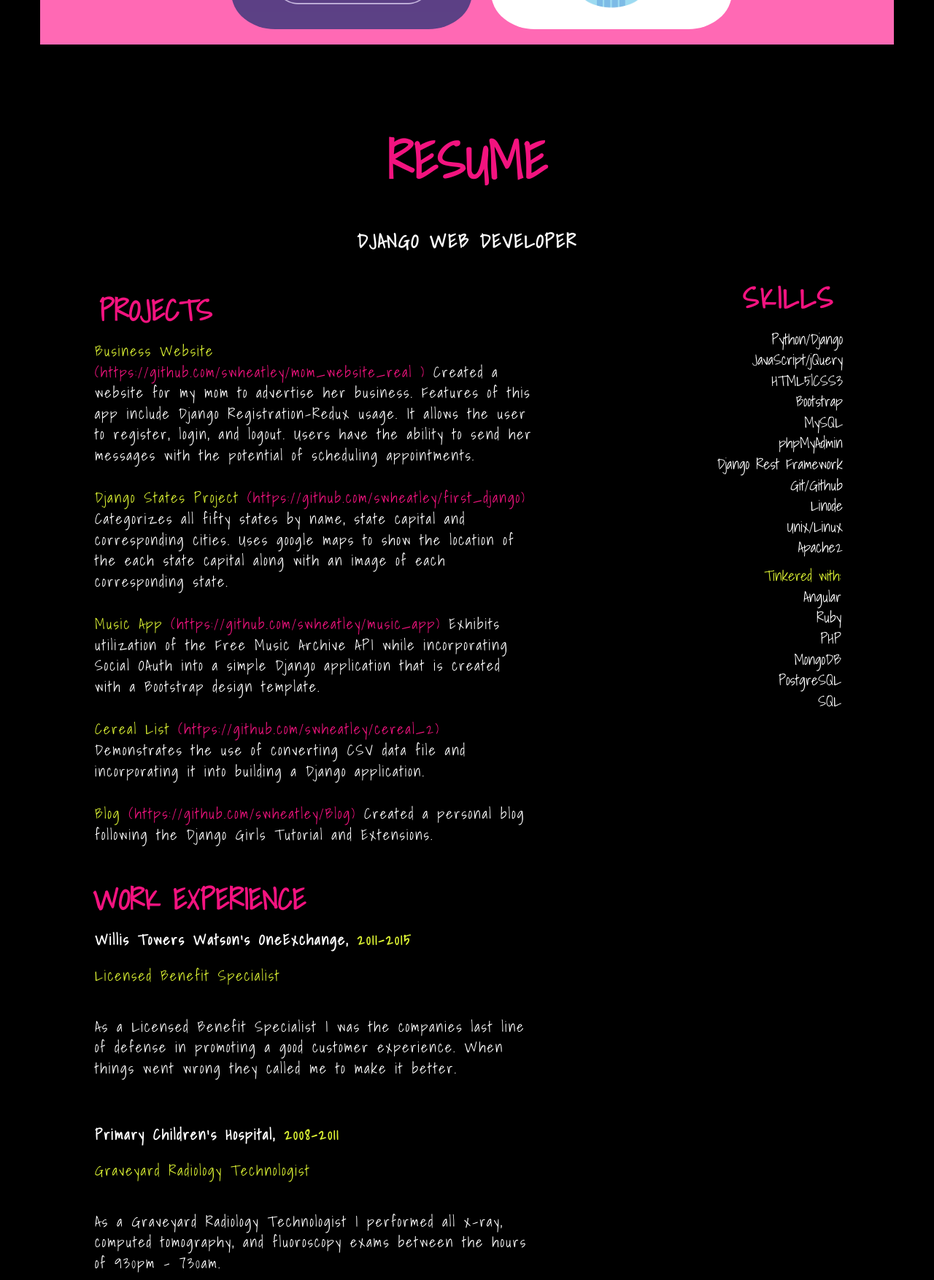
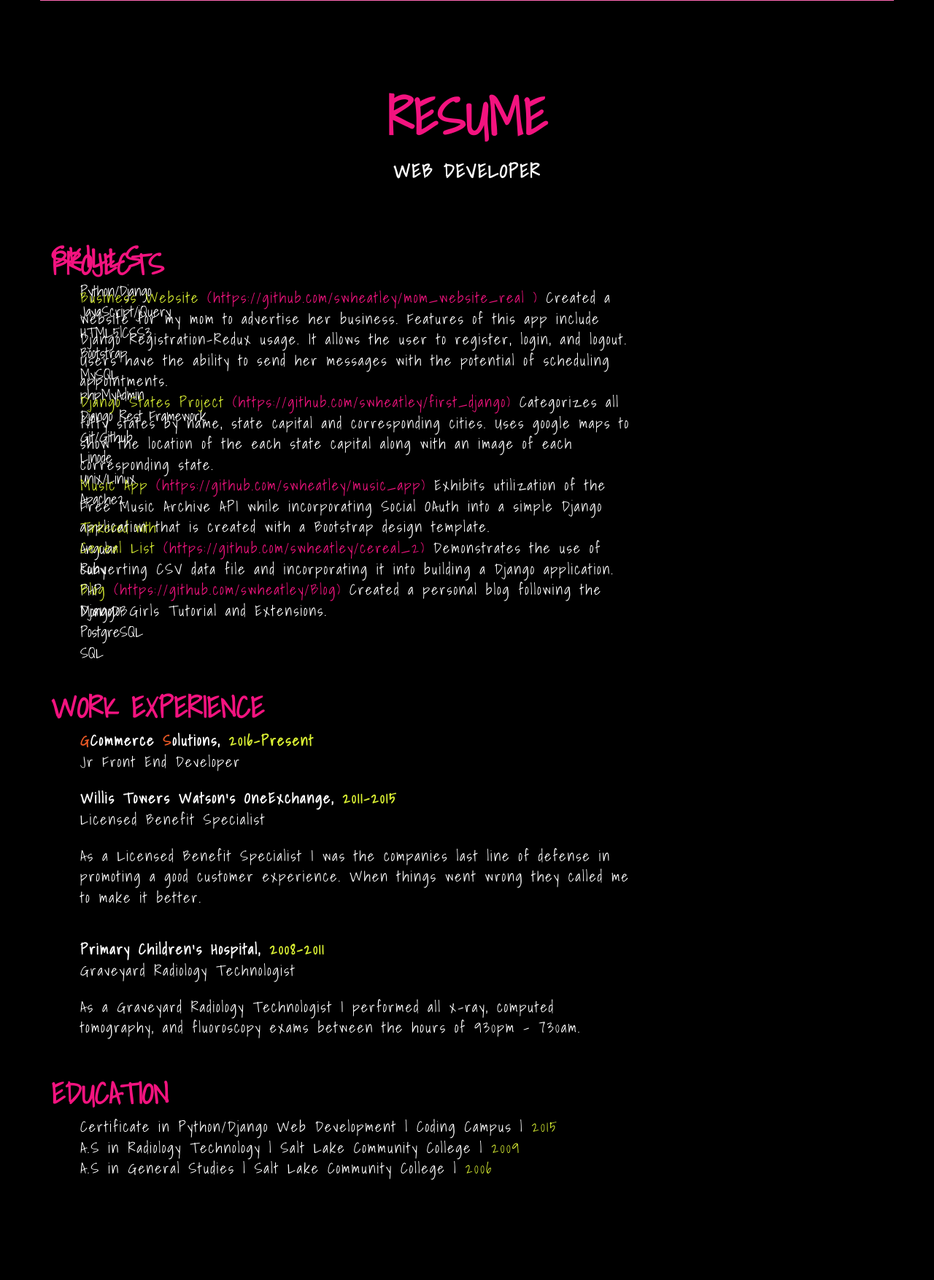
Before and after one commit to swheatley/shaylee_hansen_portfolio, a Django app: page / in a window 1280 px wide. Shown: the part 3347-5101 px from the top of the page at 73% size. Run offline with Django 3.2, Linux system fonts and the light colour scheme; some libraries are stand-ins or nearby versions.

Commit message:
Implemented flex-box to the mystyle.css and refactored code

```diff
--- a/portfolio/static/css/mystyle.css
+++ b/portfolio/static/css/mystyle.css
@@ -2,6 +2,8 @@
 body{
     background-color: black;
     font-family: 'Shadows Into Light', cursive !important;
+    //width: 750px;
+    height: 750px;
 }
 .linkedin{
     width: 400px;
@@ -60,16 +62,19 @@
     background-color: hotpink;
     padding:20px;
 }
-/* Blog */
 
-.blog_images ul{
-    display: inline;
+.portfolio-item{
+  display: flex;
+  flex-direction: column;
+  align-items: center;
+
 }
+
 /* Resume */
-
-h2.black-2{
-
-    text-align: center;
+.main-content{
+  display: flex;
+  flex-direction: column;
+  flex-wrap: wrap;
 
 }
 .black-2{
@@ -77,106 +82,108 @@
     color: #F3137F;
     font-family: 'Shadows Into Light', cursive
 }
-
-.web-developer{
-    letter-spacing: 2px;
-    color: white;
-    margin-top: 5%;
-    text-align: center;
-    font-family: 'Shadows Into Light', cursive
-}
 h2.black-2{
-
-    text-align: Center;
     font-size: 70px;
 
 }
 h3.black-2, .github{
     color: #F3137F;
 }
-h3.black-2, .work-section, .education-section{
-    text-align: left;
+li.title, .title{
+    color: #DCF233;
+
+}
+p{
+    color: white;
+}
+p:hover{
+    color:#18bc9c;
 }
 #resume{
     color: #F3137F;
 }
+.web-developer{
+    letter-spacing: 2px;
+    color: white;
+    font-family: 'Shadows Into Light', cursive
+}
+.main-content-small{
+  display: flex;
+  flex-wrap: wrap;
+  flex-direction: column;
+  position: relative;
+  bottom: 601px
+}
+.g-commerce{
+  color: #EA5825;
+}
+
+.skills-section{
+  align-self: flex-end;
+  margin-top: 50px;
 
 
+}
+h3.skill-section{
+    font-size: 40px;
+}
 .skill-section,.education-section li, .projects li,.work-section li, p{
+    font-size: 20px;
     color: white;
     list-style-type: none;
     letter-spacing: 2px;
-    padding: 10px;
-    font-size: 20px;
 }
-h3.skill-section{
-    text-align: right;
-    margin-right: 5%;
-    font-size: 40px;
-}
- .languages li, .familiar{
-    display:block;
-    color: white;
-    letter-spacing: 4,px;
-    font-size: 20px;
-    text-align: right;
-    list-style-type: none;
-    margin-right: 5%;
-
+.languages li, .familiar{
+  color: white;
+  letter-spacing: 4,px;
+  font-size: 20px;
+  list-style-type: none;
 
 
 }
-.languages ul{
-    text-align: left;
+.resume-section{
+  display: flex;
+  flex-wrap: wrap;
+  flex-direction: column;
+  align-items: center;
+}
+.projects{
+  display: flex;
+  flex-direction: column;
+  flex-wrap: wrap;
 
 }
- .projects  {
+.project-heading ,h3.education-section{
+  font-size: 40px;
+}
+ .list-section{
+     max-width: 70%;
 
-    text-align: left;
-      margin-top: -53%;
-    margin-right: 40%;
+ }
+.work-section{
+  display: flex;
+  flex-direction: column;
+  flex-wrap: wrap;
+}
+h3.work-section{
+  font-size: 40px;
+}
+.employer-name{
+    font-weight: bolder;
+}
+.education-section{
+  display: flex;
+  flex-direction: column;
+  flex-wrap: wrap;
 }
 
-.projects li{
-
-    margin: 10px;
-    display: block;
-}
-
-.project-heading ,h3.education-section{
-    margin-left: 4%;
-    font-size: 40px;
-}
-h3.work-section{
-    margin-left: 5%;
-    font-size: 40px;
-}
 .django{
     color: black;
     font-weight: bolder;
     font-size: 15px;
-    padding: 10px;
-}
-p{
-    color: white;
 
 }
-p:hover{
-    color:#18bc9c;
-}
-.educaiton-section, .work-section{
-    margin: 10px;
-    margin-right: 40%;
-    text-align: left;
 
-}
-.employer-name{
-    font-weight: bolder;
-}
-li.title, .title{
-    color: #DCF233;
-
-}
 
 /* Mobile Responsive */
 
@@ -184,22 +191,3 @@
   margin-left: -9px;
   margin-top: -8px;
 }
-/*#resume{
-    background-color: black;
-}
-
-
-.skill-section,.education-section li, .projects li,.work-section li, p{
-    color: white;
-    list-style-type: none;
-    letter-spacing: 2px;
-    padding: 10px;
-
-}
- .languages li{
-    display:inline;
-    color: white;
-    letter-spacing: 4,px;
-    font-size: 20px;
-}
-*/
--- a/portfolio/templates/index2.html
+++ b/portfolio/templates/index2.html
@@ -123,7 +123,7 @@
                 </div>
             </div>
             <div class="row">
-                <div class="col-sm-4 portfolio-item">
+                <div class="col-sm-4 portfolio-item portfolio-github">
                     <a href="#portfolioModal1" class="portfolio-link" data-toggle="modal">
                         <img style="width: 360px; height: 288px;" src="{% static 'images/portfolio/gitkitty.jpg'%}" class="img-responsive" alt="">
                         <a href='https://github.com/swheatley'>
@@ -212,7 +212,6 @@
 
         <div class="row">
             <div class="col-lg-4 col-lg-offset-2">
-
                 <div class="col-lg-8 col-lg-offset-2 text-center">
                 </div>
             </div>
@@ -224,14 +223,15 @@
 
 
     <section id="resume">
-        <div class="container">
+        <div class="container resume-section">
             <div class="row">
                 <div class="col-sm-12 col-md-12 col-lg-12">
+                  <div class="resume-section">
                       <h2 class="black-2 resume">Resume</h2>
-                    <h3 class="web-developer">Django Web Developer</h3>
-
-
-                    <div class="col-lg-12">
+                      <h3 class="web-developer">Web Developer</h3>
+                  </div>
+                  <div class="main-content">
+                    <div class="col-lg-12 skills-section">
                         <div class="row">
                             <h3 class="black-2 skill-section">Skills</h3>
                             <ul class="languages">
@@ -258,10 +258,11 @@
                             </ul>
                         </div>
                     </div>
-                    <div class="col-lg-12">
+                  <div class="main-content-small">
+                    <div class="col-sm-12 col-md-12 col-lg-12">
                         <div class="row">
-                            <ul class="projects">
                           <h3 class="black-2 project-heading">Projects</h3>
+                            <ul class="projects  list-section">
                                 <li><span class="title">Business Website</span> <span class="github">(https://github.com/swheatley/mom_website_real )</span> Created a website for my mom to advertise her business. Features of this app include Django Registration-Redux
                                     usage. It allows the user to register, login, and logout. Users have the ability to send her messages with the potential of scheduling appointments.</li>
 
@@ -285,7 +286,10 @@
                         <div class="row">
                             <br/>
                             <h3 class="black-2 work-section">Work Experience</h3>
-                            <ul class="work-section">
+                            <ul class="work-section list-section">
+                              <li class="employer-name"><span class="g-commerce">G</span>Commerce <span class="g-commerce">S</span>olutions, <span class="title">2016-Present</span></li>
+                              <li class="title">Jr Front End Developer</li>
+                              <br />
                                 <li class="employer-name">Willis Towers Watson’s OneExchange, <span class="title">2011-2015</span></li>
                                 <li class="title">Licensed Benefit Specialist</li>
                                 <br />
@@ -303,56 +307,24 @@
                         <div class="row">
                             <br/>
                             <h3 class="black-2 education-section">Education</h3>
-                            <ul class="education-section">
+                            <ul class="education-section  list-section">
                                 <li>Certificate in Python/Django Web Development | Coding Campus | <span class="title">2015</li>
                                     <li>A.S in Radiology Technology | Salt Lake Community College |<span class="title"> 2009</span></li>
                                 <li>A.S in General Studies | Salt Lake Community College | <span class="title">2006</span></li>
                             </ul>
                         </div>
                     </div>
-
-
                   </div>
             </div>
         </div>
-    </section>
-
-
+      </div>
       <!-- Scroll to Top Button (Only visible on small and extra-small screen sizes) -->
       <div class="scroll-top page-scroll visible-xs visible-sm">
           <a class="btn btn-primary" href="#page-top">
               <i class="fa fa-arrow-circle-up fa-2x"></i>
           </a>
       </div>
-
-    <!-- Footer
-    <footer class="text-center black ">
-        <div class="footer-above black">
-            <div class="container black">
-                <div class="row">
-                    <div class="footer-col col-md-4">
-                    </div>
-                </div>
-            </div>
-        </div>
-
-
-        <div class="footer-below">
-            <div class="container black">
-                <div class="row">
-                    <div class="col-lg-12">
-                        Copyright &copy; Your Website 2015
-                    </div>
-                </div>
-            </div>
-        </div>
-    </footer>-->
-
-
-
-
-
-
+    </section>
 
 
 
@@ -377,5 +349,4 @@
     <script src="{% static 'js/freelancer.js' %}"></script>
 
 </body>
-
 </html>
```
Also changed, not shown: portfolio/static/css/index-mystyle.css (+24 -3 lines). Lines whose indentation alone changed are shown as unchanged.
